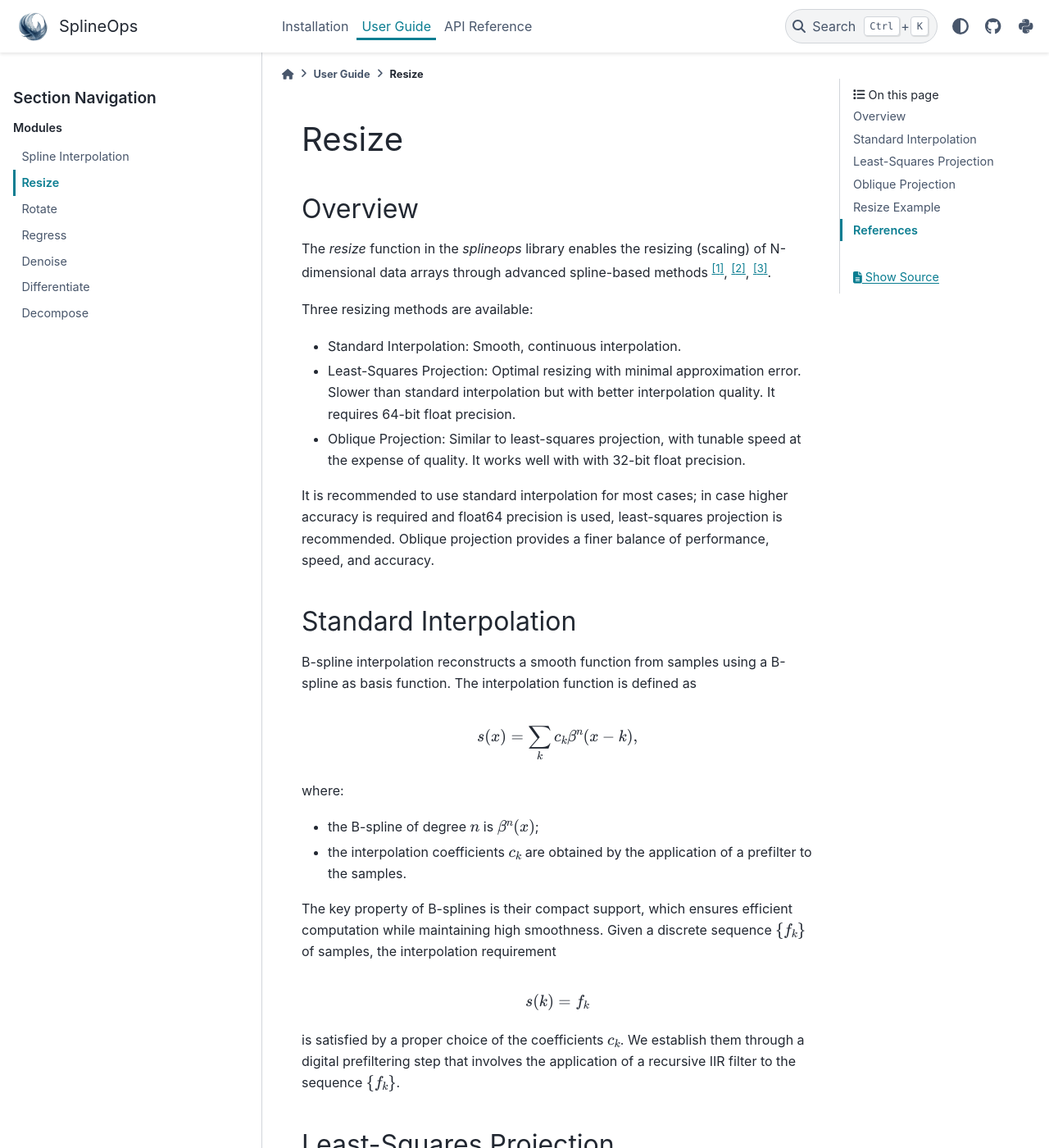
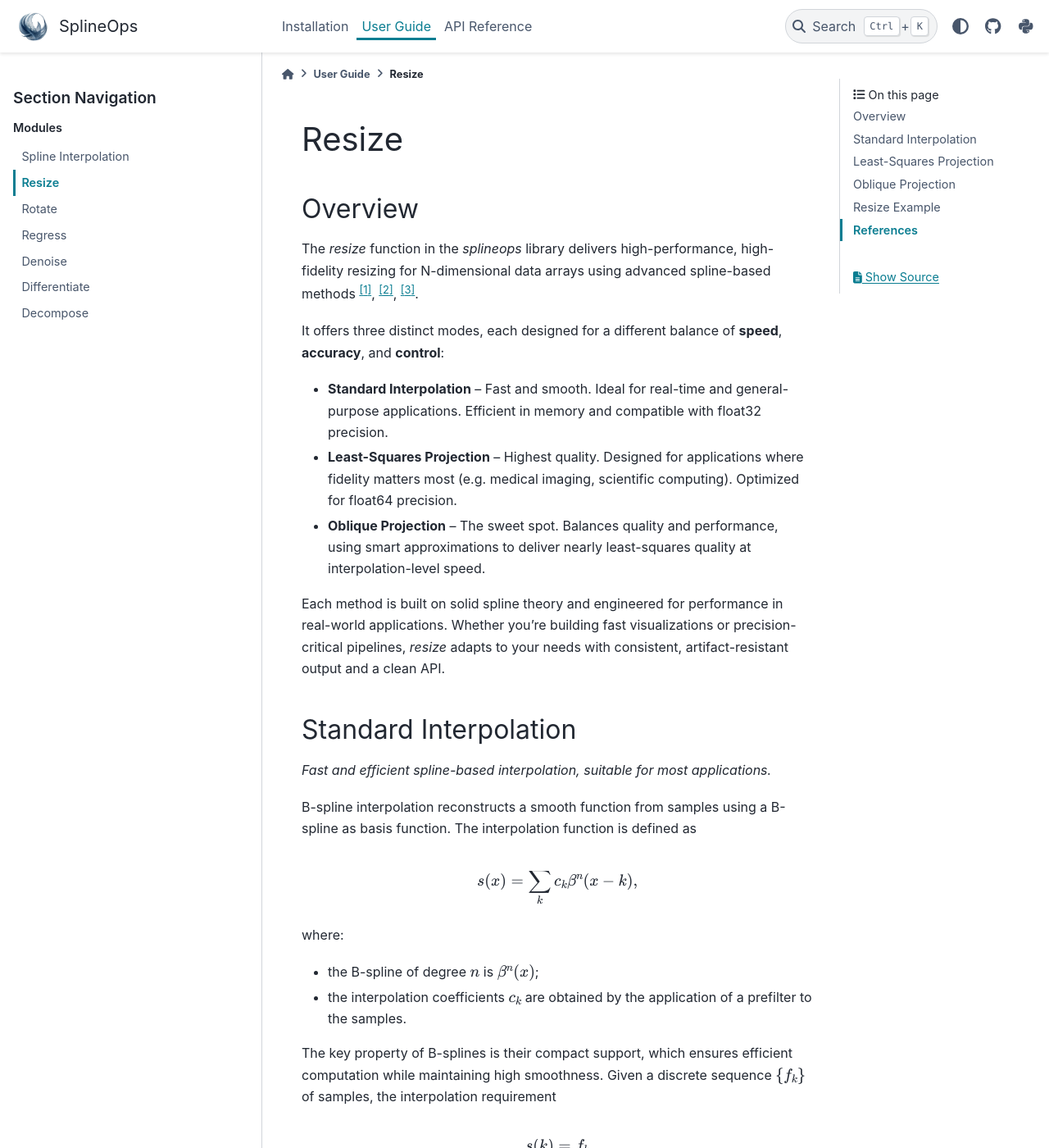
Before and after one commit to splineops/splineops, a Sphinx documentation site: the page built from docs/user-guide/02_resize.rst, in a window 1280 px wide and 1400 px high. Shown: the whole window at 82% size. Built offline with Sphinx 7.4.7 and the PyData theme 0.15.4, drawn with Linux system fonts in a browser that asks for light colours; pages that are not in the unit, such as notebooks, are missing from menus; some of the changed text lies outside the part shown.

Commit message:
Update resize

```diff
--- a/docs/user-guide/02_resize.rst
+++ b/docs/user-guide/02_resize.rst
@@ -6,19 +6,21 @@ Resize
 Overview
 --------
 
-The `resize` function in the `splineops` library enables the resizing (scaling) of N-dimensional data arrays through advanced spline-based methods [1]_, [2]_, [3]_.
+The `resize` function in the `splineops` library delivers high-performance, high-fidelity resizing for N-dimensional data arrays using advanced spline-based methods [1]_, [2]_, [3]_.
 
-Three resizing methods are available:
+It offers three distinct modes, each designed for a different balance of **speed**, **accuracy**, and **control**:
 
-- Standard Interpolation: Smooth, continuous interpolation.
-- Least-Squares Projection: Optimal resizing with minimal approximation error. Slower than standard interpolation but with better interpolation quality. It requires 64-bit float precision.
-- Oblique Projection: Similar to least-squares projection, with tunable speed at the expense of quality. It works well with with 32-bit float precision.
+- **Standard Interpolation** – Fast and smooth. Ideal for real-time and general-purpose applications. Efficient in memory and compatible with float32 precision.
+- **Least-Squares Projection** – Highest quality. Designed for applications where fidelity matters most (e.g. medical imaging, scientific computing). Optimized for float64 precision.
+- **Oblique Projection** – The sweet spot. Balances quality and performance, using smart approximations to deliver nearly least-squares quality at interpolation-level speed.
 
-It is recommended to use standard interpolation for most cases; in case higher accuracy is required and float64 precision is used, least-squares projection is recommended.
-Oblique projection provides a finer balance of performance, speed, and accuracy.
+Each method is built on solid spline theory and engineered for performance in real-world applications. Whether you're building fast visualizations or precision-critical
+pipelines, `resize` adapts to your needs with consistent, artifact-resistant output and a clean API.
 
 Standard Interpolation
 ----------------------
+
+*Fast and efficient spline-based interpolation, suitable for most applications.*
 
 B-spline interpolation reconstructs a smooth function from samples using a B-spline as basis function.
 The interpolation function is defined as
@@ -45,8 +47,10 @@ of a recursive IIR filter to the sequence :math:`\{f_k\}`.
 Least-Squares Projection
 ------------------------
 
-Least-squares projection provides an optimal approximation of a function. Instead of direct interpolation,
-the least-squares approach seeks to find the function :math:`s(x)` in a spline space :math:`V_n` that best approximates a given function :math:`f(x)` in the sense of
+*For applications where quality is paramount. Produces optimal approximations in a spline space, minimizing aliasing and reconstruction error.*
+
+Instead of direct interpolation, the least-squares approach seeks to find the function :math:`s(x)` in a spline space :math:`V_n` that best approximates a
+given function :math:`f(x)` in the sense of
 
 .. math::
 
@@ -67,6 +71,8 @@ This method effectively reduces aliasing and blocking artifacts. It improves ima
 
 Oblique Projection
 ------------------
+
+*A near-optimal, performance-friendly alternative to least-squares projection. Achieves high-quality resizing with significantly lower computational cost.*
 
 Oblique projection is a generalization of least-squares projection where the synthesis and analysis spline spaces are allowed to differ.
 Instead of computing an orthogonal projection (where the same basis is used for both approximation and analysis), the method employs an auxiliary
```
